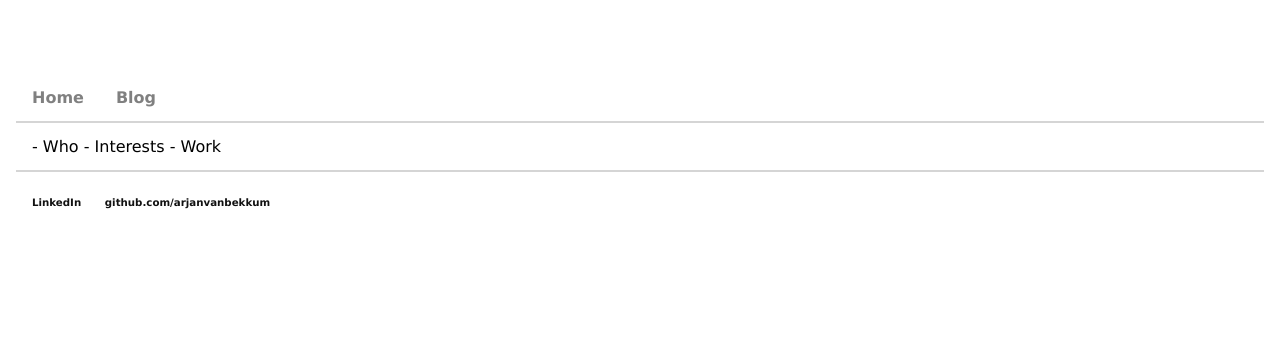
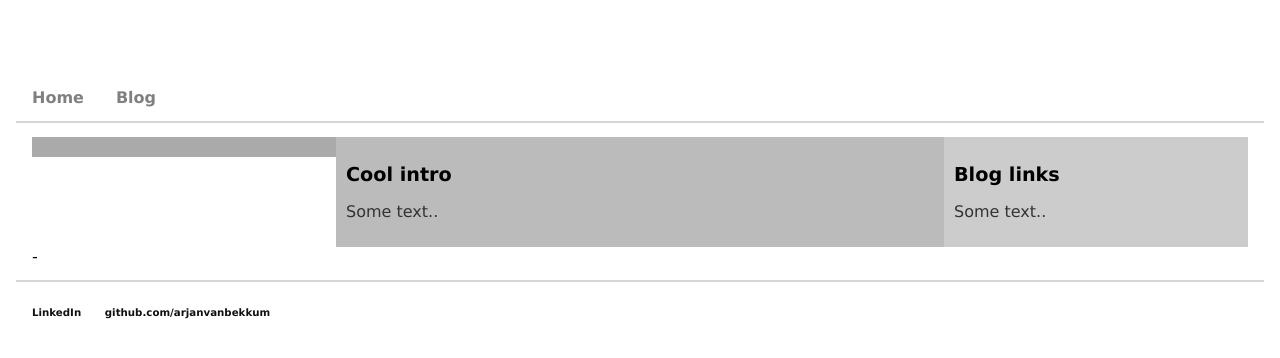
Before and after one commit to arjanvanbekkum/arjanvanbekkum.github.io, a Jekyll site: the page built from index.html, in a window 1280 px wide. Shown: the top 358 px of the page. Built offline with Jekyll 4.4.1, drawn with Linux system fonts in a browser that asks for light colours.

Commit message:
update main

```diff
--- a/css/main.css
+++ b/css/main.css
@@ -45,10 +45,6 @@ ul.posts li {
     list-style: none;
 }
 
-ul.post {
-  padding-inline-start: 0px;
-}
-
 nav {
     border-bottom: 2px solid #d5d5d5;
 }
@@ -86,6 +82,37 @@ nav ul  {
     color: #111;
     text-decoration: none;
   }
+
+  * {
+	  box-sizing: border-box;
+	}
+
+
+	.column {
+	  float: left;
+	  padding: 10px;
+
+	}
+
+	.left, .right {
+	  width: 25%;
+	}
+
+	.middle {
+	  width: 50%;
+	}
+
+	.row:after {
+	  content: "";
+	  display: table;
+	  clear: both;
+	}
+
+@media screen and (max-width: 600px) {
+  .column {
+    width: 100%;
+  }
+}
 
 /*Syntax*/
 
--- a/index.html
+++ b/index.html
@@ -1,9 +1,21 @@
 ---
 layout: default
-title: Arjan's home
+title: Home
 ---
-<div>
-	- Who
-	- Interests
-	- Work
-</div>
+<div class="row">
+	<div class="column left" style="background-color:#aaa;">
+
+	</div>
+	<div class="column middle" style="background-color:#bbb;">
+	  <h2>Cool intro</h2>
+	  <p>Some text..</p>
+
+	</div>
+	<div class="column right" style="background-color:#ccc;">
+	  <h2>Blog links</h2>
+	  <p>Some text..</p>
+	</div>
+  </div>
+
+
+-
```
